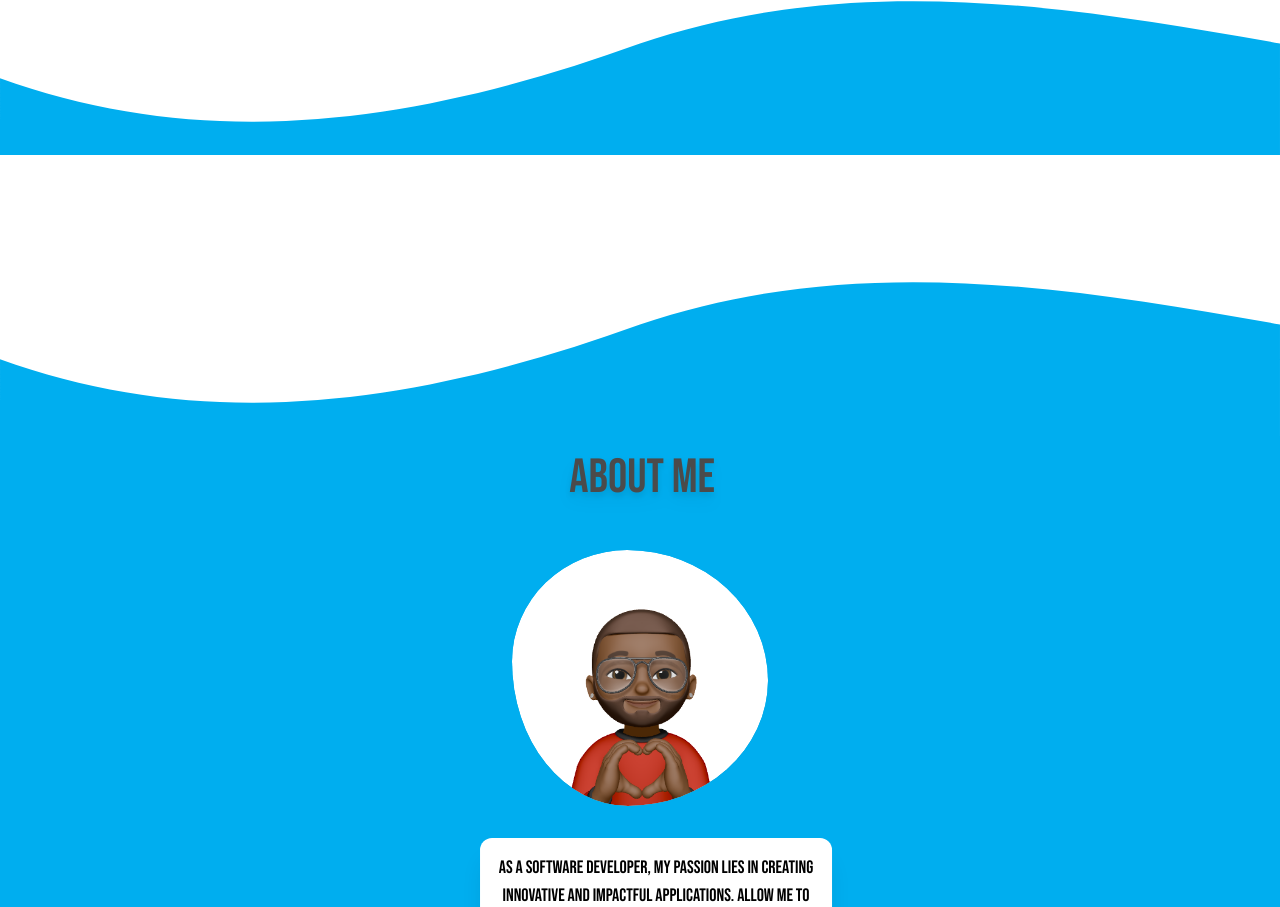
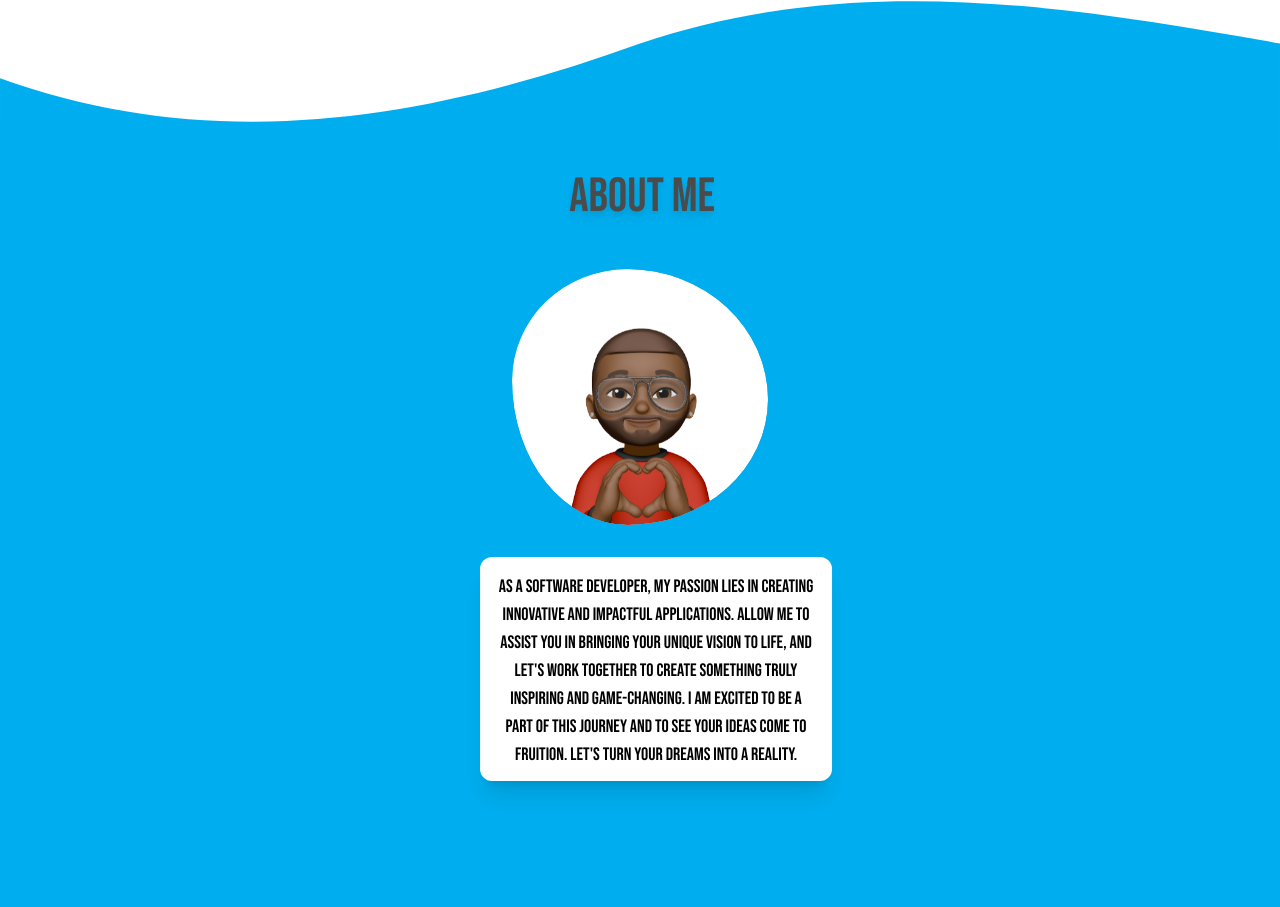
Before and after one commit to EmmanuelKeka/Media-floats, a Next.js app: page / in a window 1280 px wide. Shown: the part 755-1662 px from the top of the page. Built offline with nearby package versions, Linux system fonts and the light colour scheme.

Commit message:
Update AboutMe.js

```diff
--- a/components/AboutMe.js
+++ b/components/AboutMe.js
@@ -29,9 +29,6 @@ export default function AboutMe(){
       <path   fill="#00AEEF" d="M0 192 C220 100 440 100 660 192 C880 290 1100 290 1320 192 L1320 300 L0 300" />
     </svg>
 
-            <svg xmlns="http://www.w3.org/2000/svg" viewBox="0 0 1320 290" width="100%" height="100%">
-                <path id="orange-circle"  fill="#00AEEF" fill-opacity="1" d="M0 192 C220 100 440 100 660 192 C880 290 1100 290 1320 192 L1320 300 L0 300" width="100%" height="100%"></path>
-            </svg>
 
             <section className="blue-back text-center flex flex-col items-center">
                 <h1 className="floating label-font tittle white--text text-5xl mt-4 drop-shadow-lg shadow-black">About me</h1>
```
